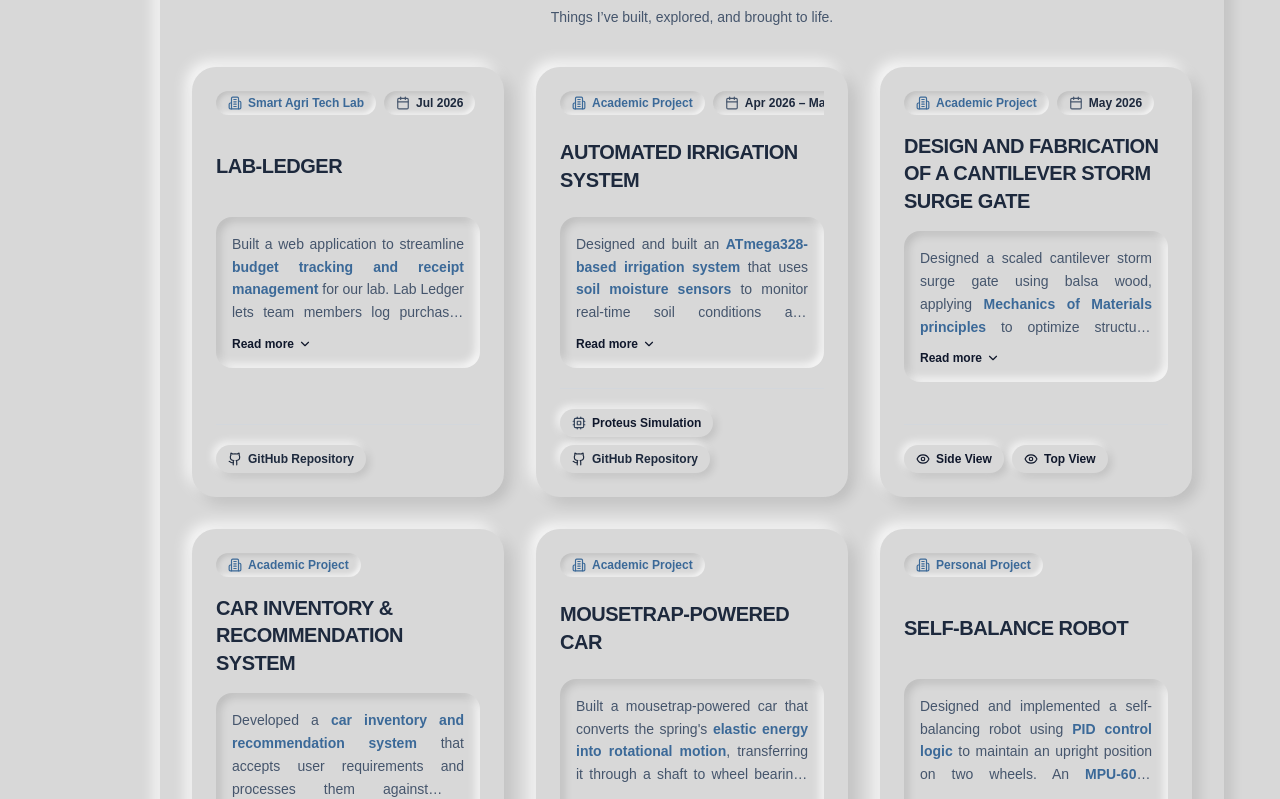
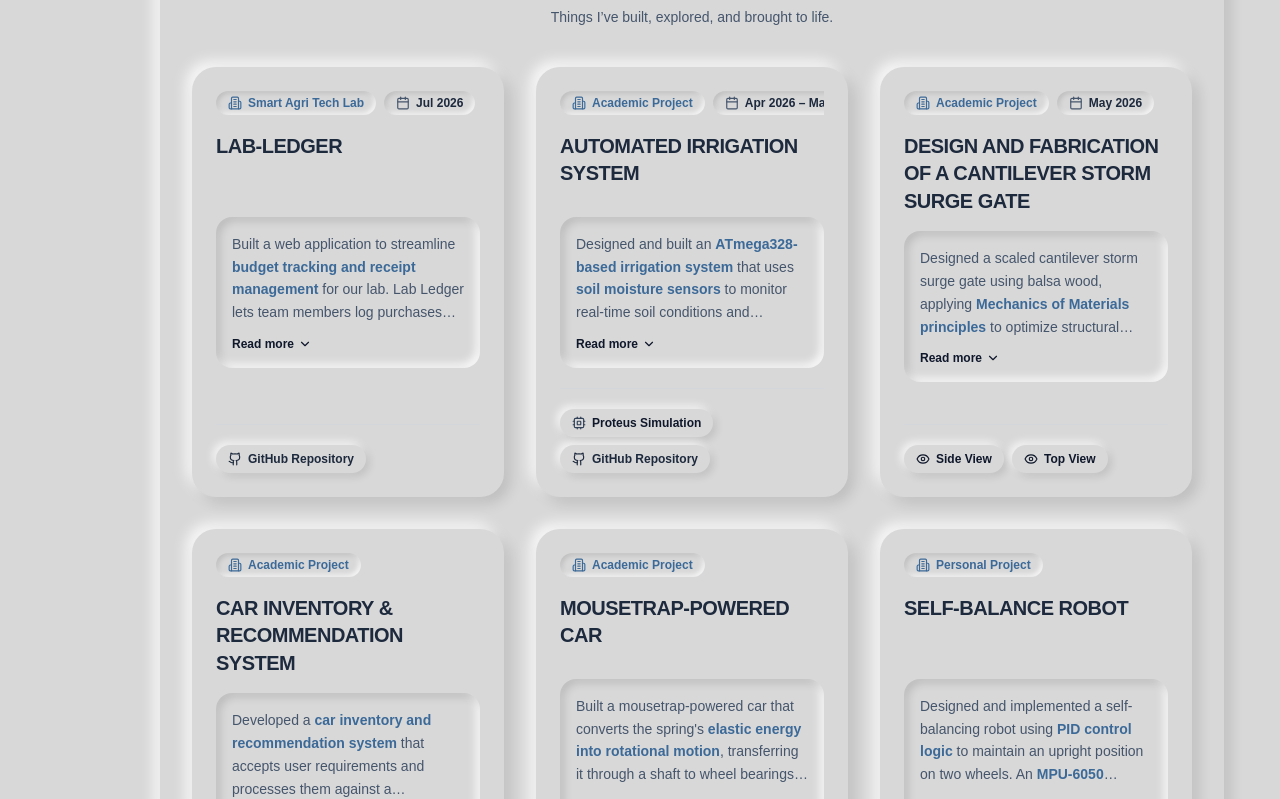
Before and after one commit to Faheem2641/Portfolio, a Next.js app: page / in a window 1280 px wide. Shown: the part 2520-3319 px from the top of the page. Built offline with nearby package versions, Linux system fonts and the light colour scheme; a web font is replaced by a local one.

Commit message:
Align project titles to start at top-left baseline while maintaining uniform description container starting line

```diff
--- a/components/portfolio-clone/projects.tsx
+++ b/components/portfolio-clone/projects.tsx
@@ -166,9 +166,9 @@ export default function PortfolioProjects() {
             )}
           </div>
 
-          {/* Title Container - Fixed min-height ensures all description boxes align on the exact same horizontal line */}
-          <div className="min-h-[3.5rem] sm:min-h-[4.25rem] flex items-center">
-            <h3 className="text-lg sm:text-xl font-black text-slate-800 leading-snug tracking-tight">
+          {/* Title Container - Top-aligned title with fixed height ensures titles and description boxes align perfectly */}
+          <div className="min-h-[3.5rem] sm:min-h-[4.25rem] flex items-start">
+            <h3 className="text-lg sm:text-xl font-black text-slate-800 leading-snug tracking-tight text-left">
               {project.title}
             </h3>
           </div>
@@ -176,7 +176,7 @@ export default function PortfolioProjects() {
           {/* Description in Inset Container */}
           <div className="neu-inset p-4 rounded-[16px] space-y-2 flex flex-col justify-start">
             <p
-              className={`text-xs sm:text-sm text-slate-600 leading-relaxed font-normal text-justify [text-justify:inter-word] ${
+              className={`text-xs sm:text-sm text-slate-600 leading-relaxed font-normal text-left ${
                 !isExpanded ? "line-clamp-4" : ""
               }`}
               dangerouslySetInnerHTML={{ __html: project.description }}
```
